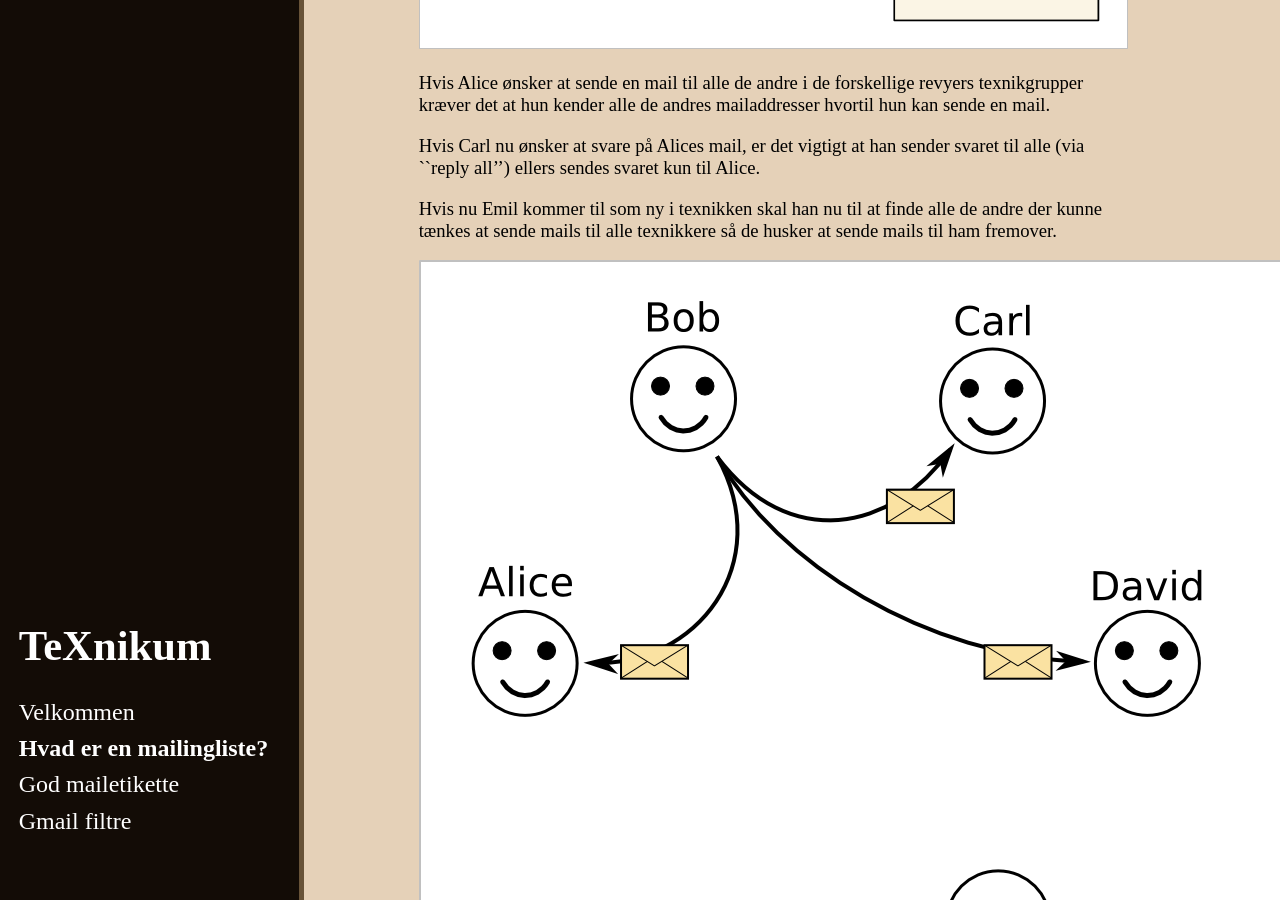
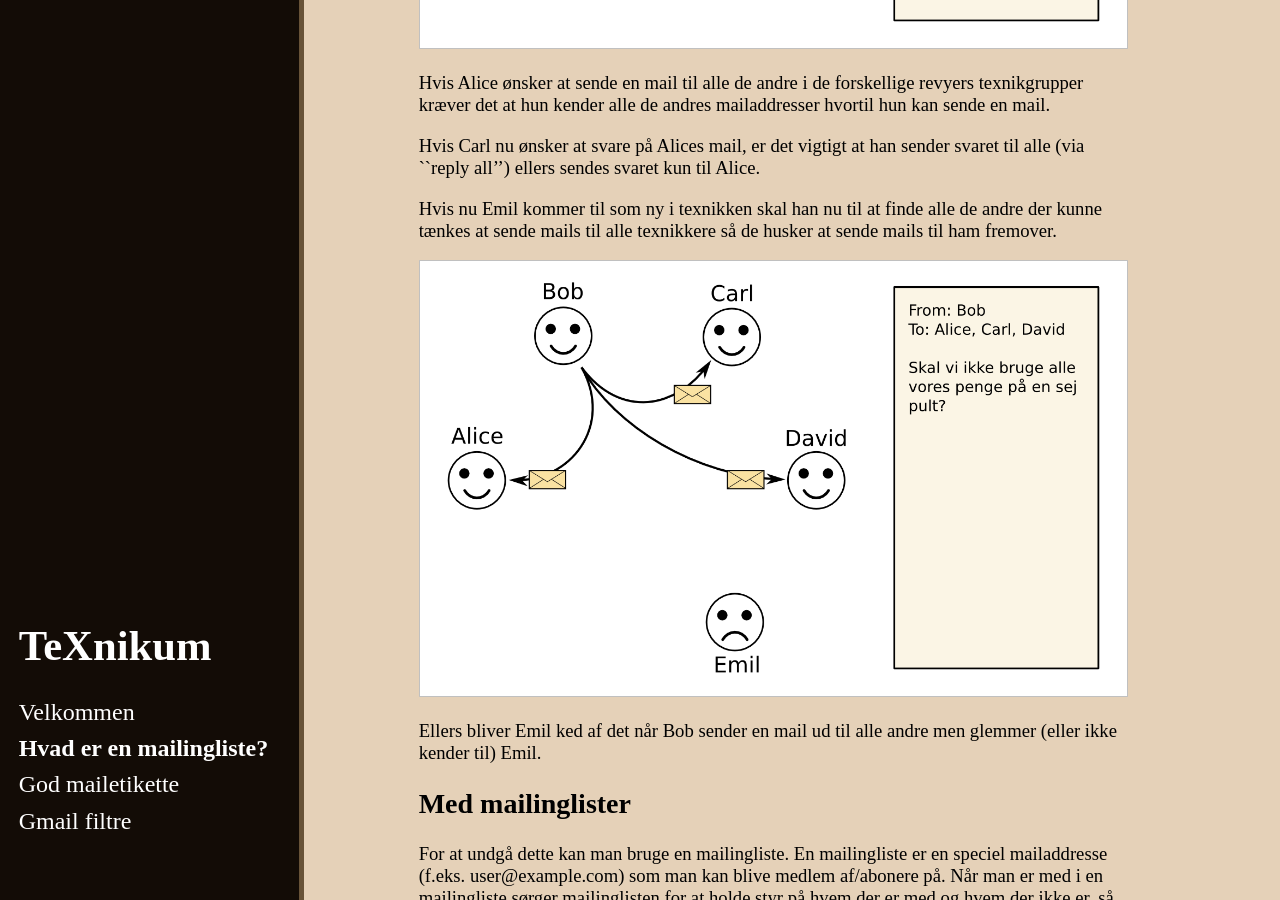
Before and after one commit to TeXnikum/TeXnikum.github.io, a Jekyll site: the page built from mailinglister.md, in a window 1280 px wide and 900 px high, scrolled down 686 px. Built offline with Jekyll 4.4.1, drawn with Linux system fonts in a browser that asks for light colours.

Commit message:
trying to resize images

```diff
--- a/mailinglister.md
+++ b/mailinglister.md
@@ -16,7 +16,7 @@ Hvis Carl nu ønsker at svare på Alices mail, er det vigtigt at han sender svar
 
 Hvis nu Emil kommer til som ny i texnikken skal han nu til at finde alle de andre der kunne tænkes at sende mails til alle texnikkere så de husker at sende mails til ham fremover.
 
-<img src="/images/illustration-1.png">
+<img src="/images/illustration-1.png" class="img">
 
 Ellers bliver Emil ked af det når Bob sender en mail ud til alle andre men glemmer (eller ikke kender til) Emil.
 
```
